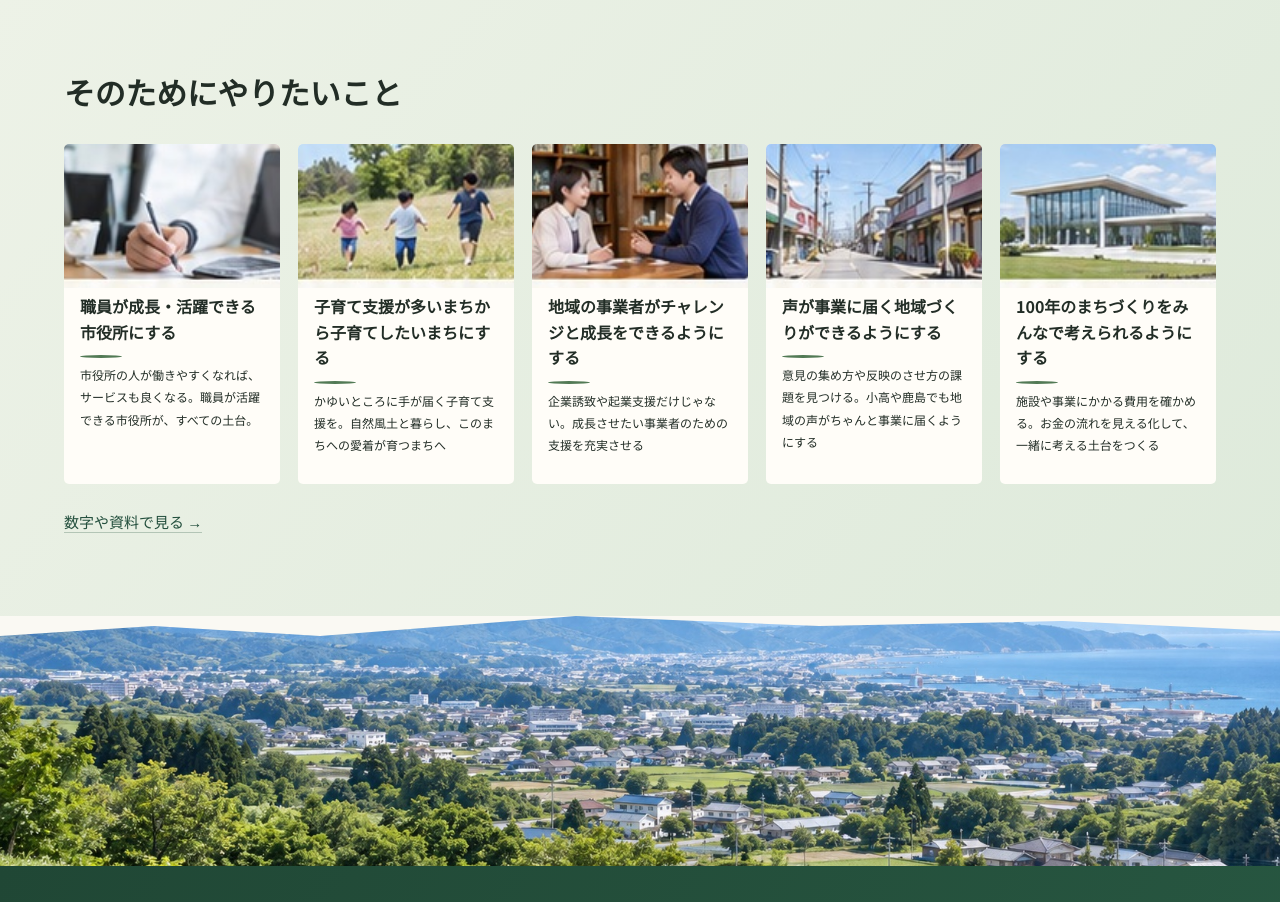
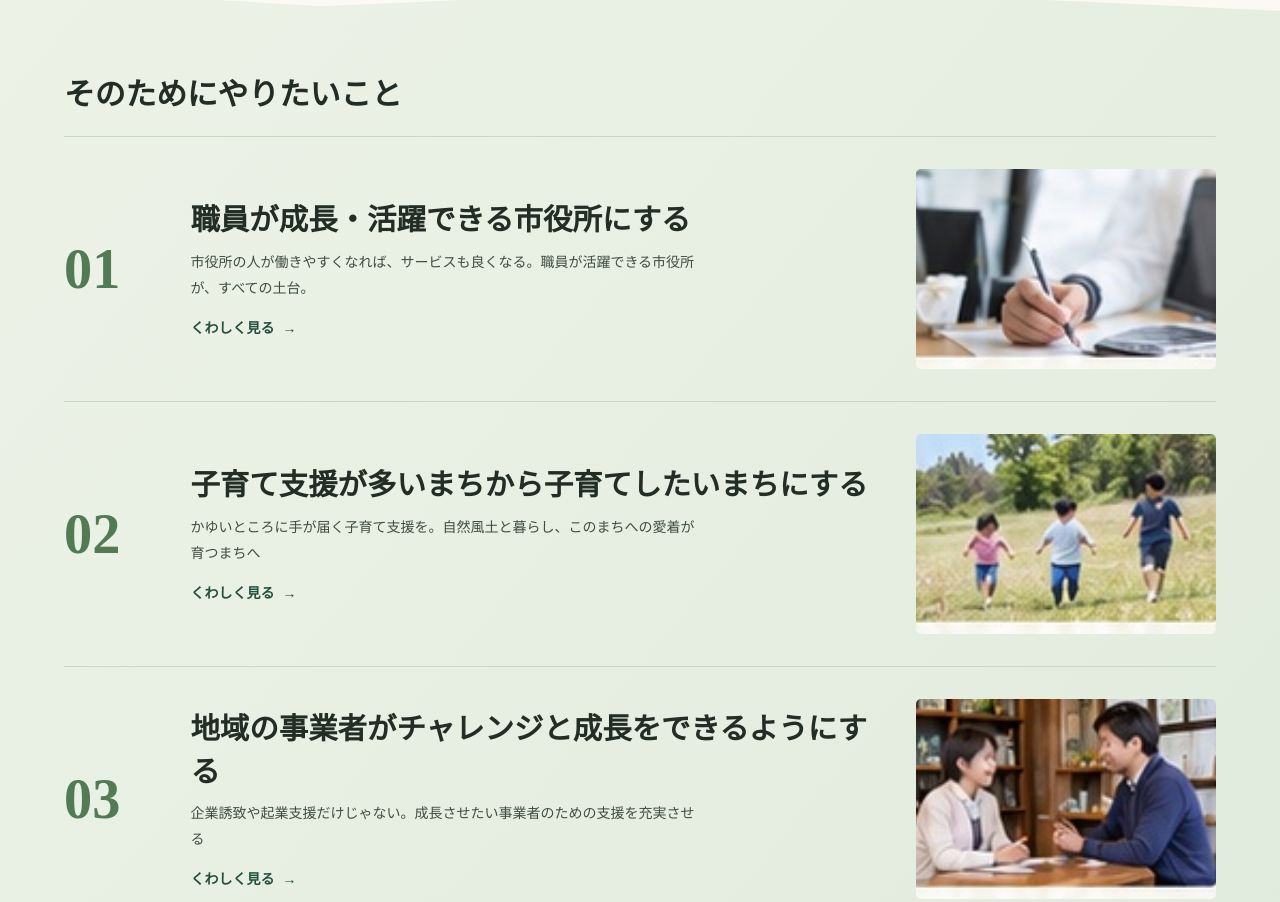
Before and after one commit to Morlin1129/moriyamatakashi.com, an Astro site: page / in a window 1280 px wide. Shown: the part 1500-2402 px from the top of the page. Built offline with nearby package versions, Linux system fonts and the light colour scheme; Astro itself is replaced by a stand-in of ours; a web font is replaced by a local one.

Commit message:
トップの取り組み一覧を番号付きの縦リストにして見出しを大きくする
PC は番号・見出しと説明・写真の3列、SP は見出し→写真→説明→ボタンの縦積みにして、
見出しと説明のジャンプ率を高くする。

Co-Authored-By: Claude Opus 5.5 <noreply@anthropic.com>

```diff
--- a/src/components/home/Policies.astro
+++ b/src/components/home/Policies.astro
@@ -1,5 +1,5 @@
 ---
-// トップページ：取り組み一覧（5枚のカード）
+// トップページ：取り組み一覧（番号付きの縦リスト。SP は見出し→写真→説明→ボタンの縦積み）
 import type { CollectionEntry } from 'astro:content';
 
 interface Props {
@@ -10,16 +10,21 @@ const { policies } = Astro.props;
 <section id="policies" class="policies">
   <div class="wrap">
     <h2>そのためにやりたいこと</h2>
-    <div class="policy-grid">
+    <ol class="policy-list">
       {policies.map((p) => (
-        <a class="policy" href={`/policies/${p.id}/`}>
-          <span class={`crop crop${p.data.image.crop}`} role="img" aria-label={p.data.image.alt}></span>
-          <h3>{p.data.badge}</h3>
-          <span class="short-rule"></span>
-          <p>{p.data.plain}</p>
-        </a>
+        <li>
+          <a class="policy" href={`/policies/${p.id}/`}>
+            <span class="policy-num" aria-hidden="true">{String(p.data.order).padStart(2, '0')}</span>
+            <div class="policy-body">
+              <h3>{p.data.badge}</h3>
+              <p>{p.data.plain}</p>
+              <span class="policy-more">くわしく見る <span aria-hidden="true">→</span></span>
+            </div>
+            <span class={`policy-photo crop crop${p.data.image.crop}`} role="img" aria-label={p.data.image.alt}></span>
+          </a>
+        </li>
       ))}
-    </div>
+    </ol>
     <p class="small-link"><a href="/resources/">数字や資料で見る →</a></p>
   </div>
 </section>
@@ -33,88 +38,147 @@ const { policies } = Astro.props;
 
   h2 {
     font-size: clamp(24px, 2.4vw, 32px);
-    margin-bottom: 28px;
+    margin-bottom: 20px;
 
     @include mobile {
-      font-size: 24px;
-      margin-bottom: 20px;
+      font-size: 20px;
+      margin-bottom: 8px;
     }
   }
 }
 
-.policy-grid {
-  display: grid;
-  grid-template-columns: repeat(5, 1fr);
-  gap: 18px;
+.policy-list {
+  list-style: none;
+  margin: 0;
+  padding: 0;
+  border-bottom: 1px solid #c9d8c2;
 
-  @include mobile {
-    grid-template-columns: repeat(2, 1fr);
-    gap: 15px;
+  li {
+    border-top: 1px solid #c9d8c2;
   }
 }
 
+// PC：番号｜見出し＋説明｜写真 の3列
 .policy {
-  display: block;
-  padding: 0 0 18px;
-  text-align: left;
-  border: 0;
-  background: #fffdf8;
-  border-radius: 5px;
-  overflow: hidden;
-  transition: transform 0.2s, box-shadow 0.2s;
+  display: grid;
+  grid-template-columns: 88px minmax(0, 1fr) clamp(220px, 24vw, 300px);
+  gap: clamp(20px, 3vw, 40px);
+  align-items: center;
+  padding: 32px 0;
+  color: inherit;
+
+  h3 {
+    font-size: clamp(24px, 2.3vw, 30px);
+    font-weight: 700;
+    line-height: 1.45;
+    margin-bottom: 10px;
+    transition: color 0.2s;
+  }
+
+  p {
+    font-size: 14px;
+    line-height: 1.85;
+    color: $muted-dark;
+    max-width: 36em;
+  }
 
   &:hover {
-    transform: translateY(-5px);
-    box-shadow: $shadow-card-hover;
-  }
+    h3 {
+      color: var(--green);
+    }
 
-  h3 {
-    padding: 6px 16px 10px;
-    font-size: 16px;
-    line-height: 1.6;
+    .policy-photo {
+      transform: scale(1.03);
+    }
+
+    .policy-more span {
+      transform: translateX(4px);
+    }
   }
 
   @include mobile {
-    // 5枚目は2列の中央に置く
-    &:last-child {
-      grid-column: 1/-1;
-      width: calc(50% - 7px);
-      justify-self: center;
+    display: flex;
+    flex-direction: column;
+    align-items: stretch;
+    gap: 0;
+    padding: 36px 0 40px;
+
+    h3 {
+      font-size: 26px;
+      line-height: 1.45;
+      margin-bottom: 20px;
     }
 
-    h3 {
+    p {
       font-size: 15px;
-      padding-left: 12px;
+      margin-top: 20px;
     }
-  }
-  p {
-    padding: 6px 16px 10px;
-    font-size: 12px;
   }
 }
 
-.policy-tag {
-  display: inline-block;
-  margin: 14px 16px 0;
-  font-size: 11px;
+.policy-num {
+  font-family: var(--hand);
   font-weight: 600;
-  color: var(--green);
-  background: $sage;
-  border-radius: 3px;
-  padding: 1px 8px;
+  font-size: clamp(44px, 4.4vw, 60px);
+  line-height: 1;
+  color: #527a55;
 
   @include mobile {
-    margin-left: 12px;
+    font-size: 30px;
+    margin-bottom: 10px;
   }
 }
 
-.short-rule {
-  display: block;
-  width: 42px;
-  height: 3px;
-  background: #527a55;
-  border-radius: 50%;
-  margin-left: 16px;
+// SP では写真を見出しと説明のあいだに差し込む
+.policy-body {
+  @include mobile {
+    display: contents;
+
+    h3 {
+      order: 1;
+    }
+
+    p {
+      order: 3;
+    }
+
+    .policy-more {
+      order: 4;
+    }
+  }
+}
+
+.policy-photo {
+  border-radius: 5px;
+  transition: transform 0.3s;
+
+  @include mobile {
+    order: 2;
+  }
+}
+
+.policy-more {
+  display: inline-flex;
+  align-items: center;
+  gap: 8px;
+  margin-top: 14px;
+  font-size: 14px;
+  font-weight: 700;
+  color: var(--green);
+
+  span {
+    transition: transform 0.2s;
+  }
+
+  @include mobile {
+    justify-content: center;
+    margin-top: 24px;
+    padding: 14px 24px;
+    font-size: 16px;
+    border: 1.5px solid var(--green);
+    border-radius: 999px;
+    background: #fffdf8;
+  }
 }
 
 .small-link {
```
